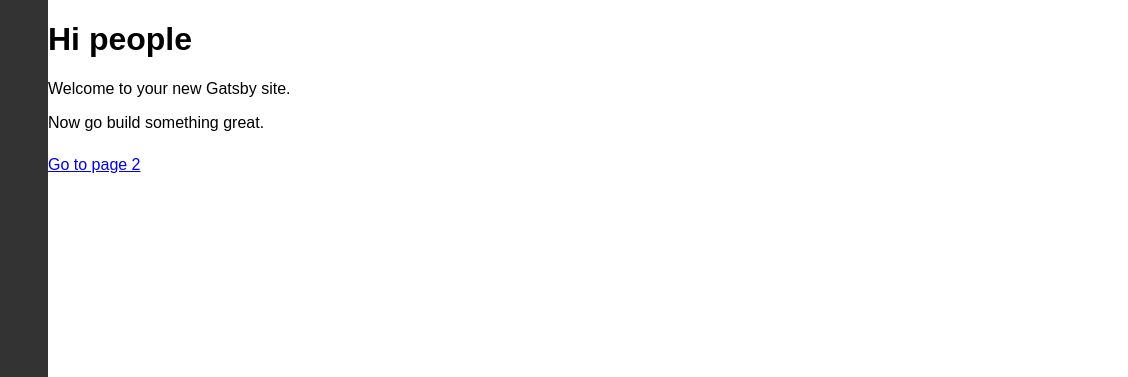
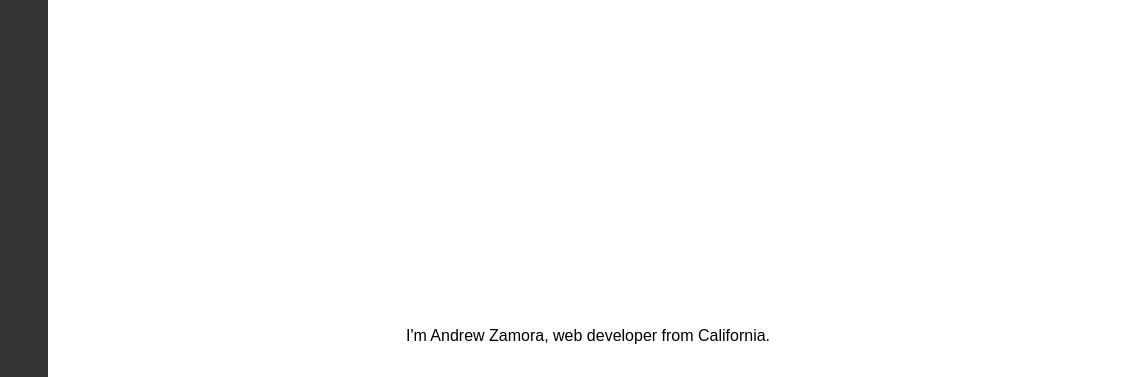
Before and after one commit to AndrewZamora/andrewzamora.github.io, a Gatsby site: page / in a window 1280 px wide. Shown: the top 377 px of the page, 152-1280 px from the left. Built offline with nearby package versions, Linux system fonts and the light colour scheme; Gatsby itself is replaced by a stand-in of ours.

Commit message:
Centered text on homepage

```diff
--- a/src/components/layout.css
+++ b/src/components/layout.css
@@ -7,7 +7,6 @@
     flex-direction: column;
     margin-left: 200px;
     height: 100%;
-    justify-content: space-between;
 }
 
 .layout-footer {
@@ -15,3 +14,7 @@
     padding: 100px 0 10px 20px;
     margin-top: auto;
 }
+
+.layout-main {
+    height: 100%;
+}
--- a/src/pages/index.css
+++ b/src/pages/index.css
@@ -19,3 +19,11 @@ body {
     padding: 2em;
     margin: 0;
 }
+
+.home-container {
+    height: 100%;
+    width: 100%;
+    display: flex;
+    justify-content: center;
+    align-items: center;
+}
--- a/src/pages/index.js
+++ b/src/pages/index.js
@@ -8,12 +8,9 @@ import SEO from "../components/seo"
 const IndexPage = () => (
   <Layout>
     <SEO title="Home" />
-    <h1>Hi people</h1>
-    <p>Welcome to your new Gatsby site.</p>
-    <p>Now go build something great.</p>
-    <div style={{ maxWidth: `300px`, marginBottom: `1.45rem` }}>
+    <div className="home-container">
+      <p>I'm Andrew Zamora, web developer from California.</p>
     </div>
-    <Link to="/page-2/">Go to page 2</Link>
   </Layout>
     )
 
```
